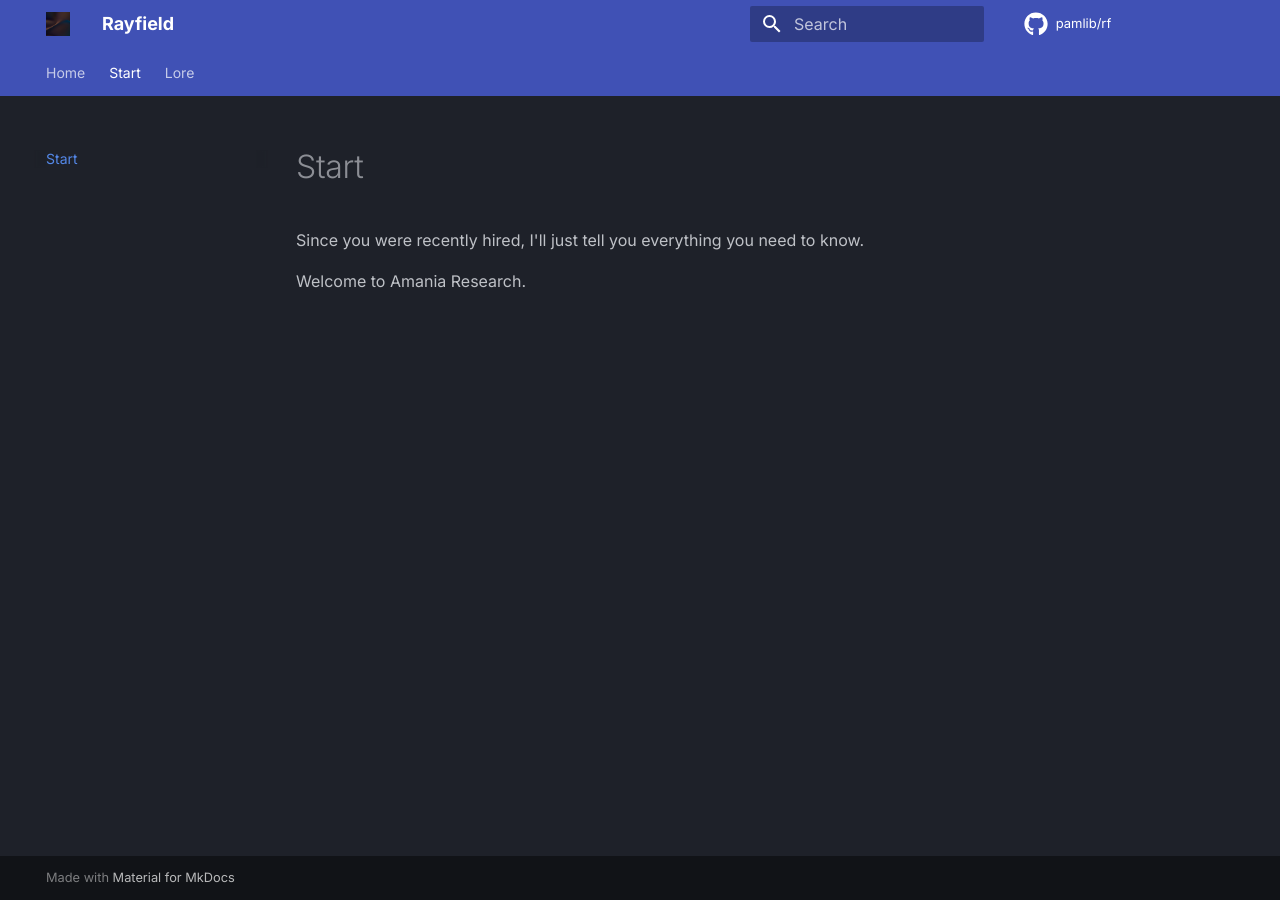
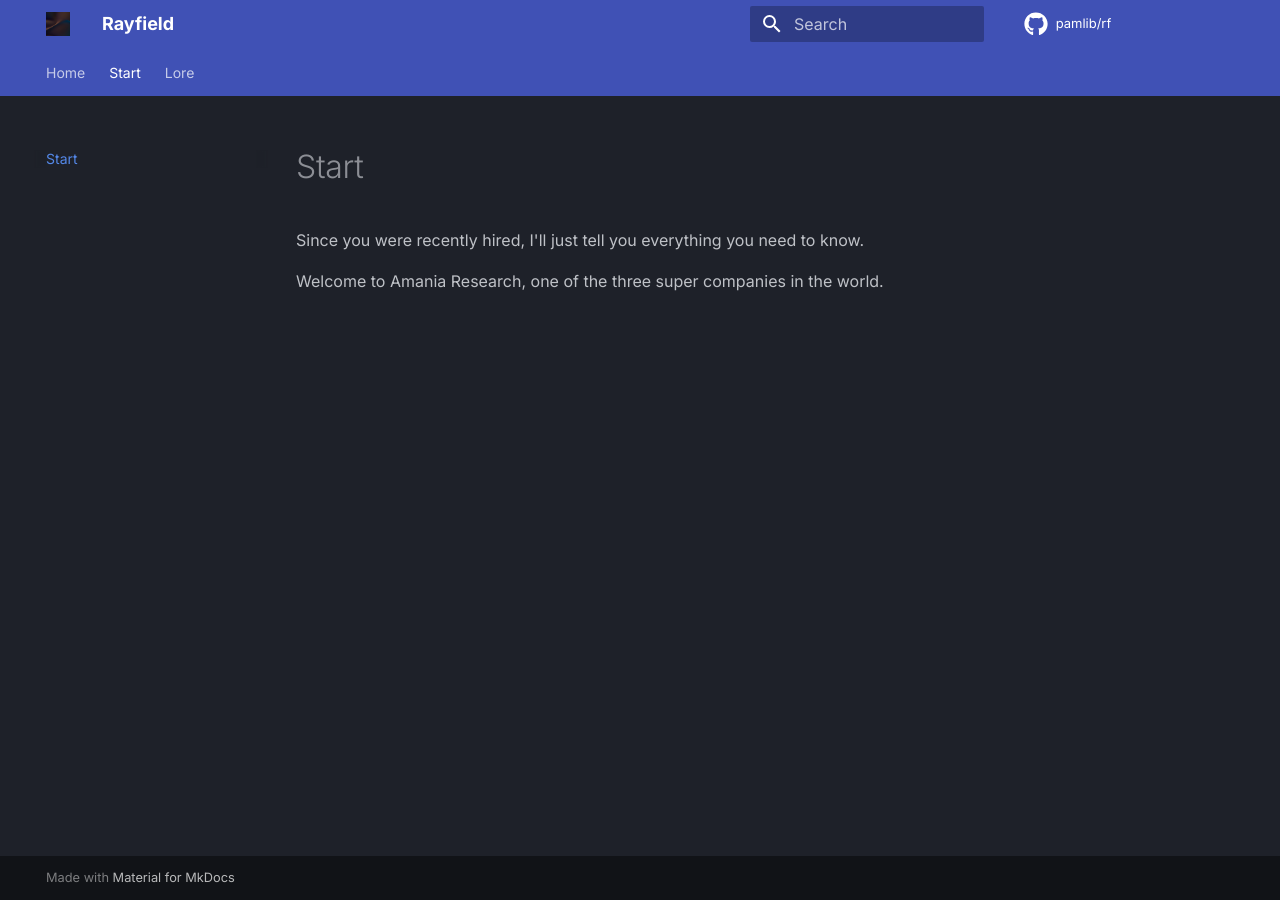
Before and after one commit to pamlib/rf, an MkDocs documentation site: the page built from docs/start/index.md, in a window 1280 px wide. Built offline with MkDocs 1.6.1 and Material for MkDocs 9.7.7, drawn with Linux system fonts in a browser that asks for light colours; comment, search, counter and statistics services are not loaded.

Commit message:
Update index.md

```diff
--- a/docs/start/index.md
+++ b/docs/start/index.md
@@ -1,3 +1,3 @@
 Since you were recently hired, I'll just tell you everything you need to know.
 
-Welcome to Amania Research.
+Welcome to Amania Research, one of the three super companies in the world.
```
